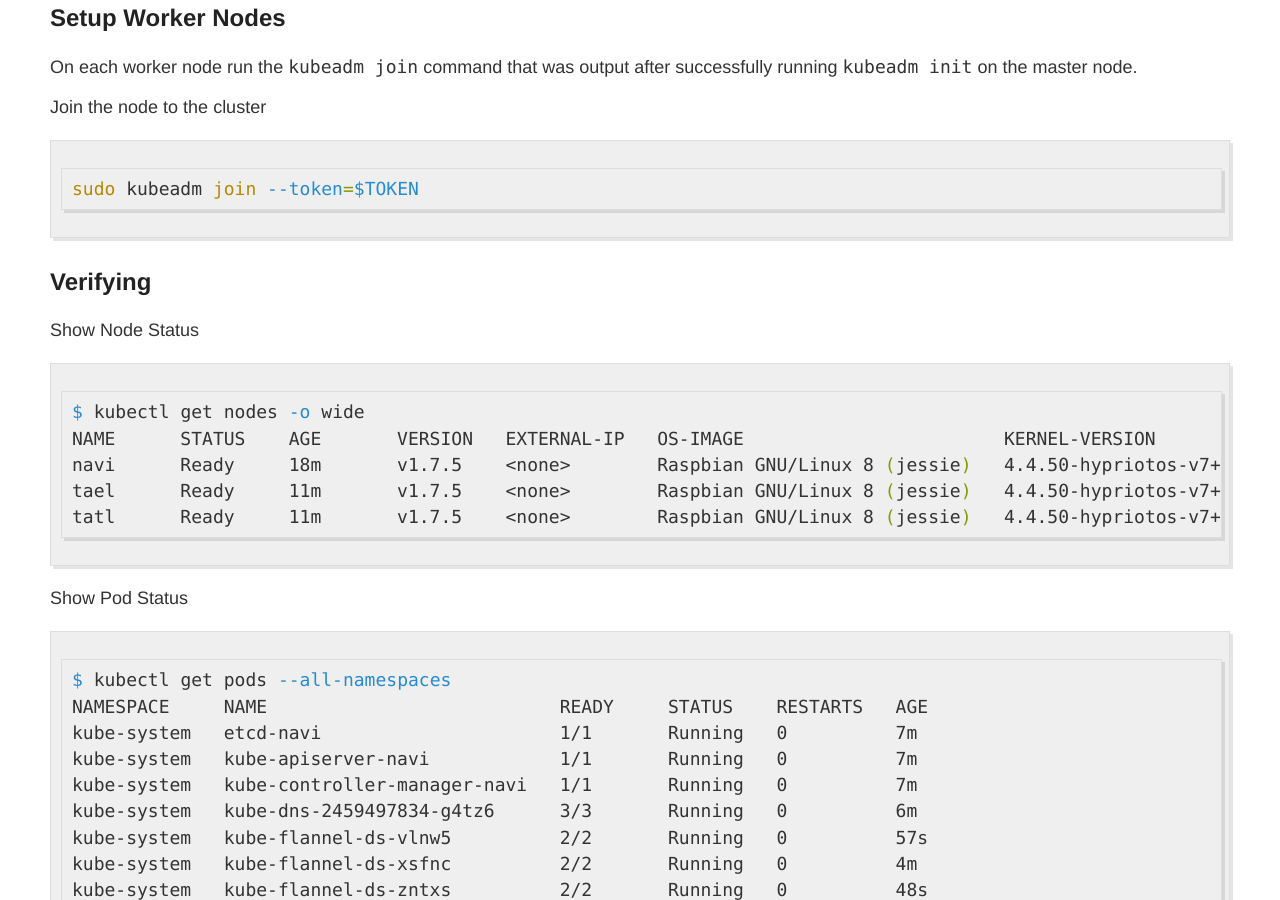
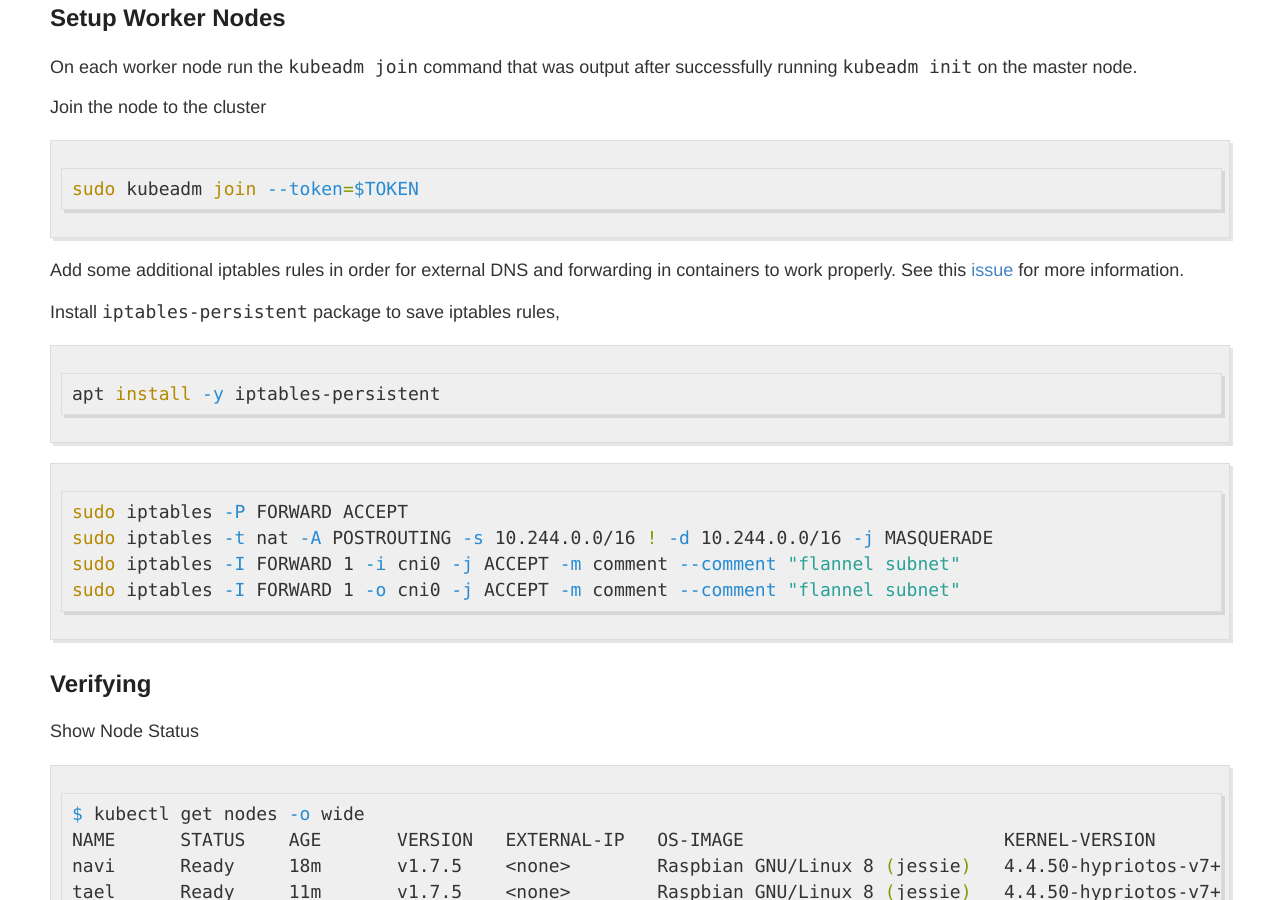
Before and after one commit to ecliptik/ecliptik.github.io, a Jekyll site: the page built from _posts/2017-9-11-Raspberry-Pi-Kubernetes-Cluster.md, in a window 1280 px wide and 900 px high, scrolled down 3239 px. Built offline with Jekyll 4.4.1, drawn with Linux system fonts in a browser that asks for light colours.

Commit message:
Add iptables section for nodes as well

````diff
--- a/_posts/2017-9-11-Raspberry-Pi-Kubernetes-Cluster.md
+++ b/_posts/2017-9-11-Raspberry-Pi-Kubernetes-Cluster.md
@@ -107,6 +107,22 @@
 sudo kubeadm join --token=$TOKEN
 ```
 
+
+Add some additional iptables rules in order for external DNS and forwarding in containers to work properly. See this [issue](https://github.com/coreos/flannel/issues/799) for more information.
+
+Install `iptables-persistent` package to save iptables rules,
+
+```shell
+apt install -y iptables-persistent
+```
+
+```shell
+sudo iptables -P FORWARD ACCEPT
+sudo iptables -t nat -A POSTROUTING -s 10.244.0.0/16 ! -d 10.244.0.0/16 -j MASQUERADE
+sudo iptables -I FORWARD 1 -i cni0 -j ACCEPT -m comment --comment "flannel subnet"
+sudo iptables -I FORWARD 1 -o cni0 -j ACCEPT -m comment --comment "flannel subnet"
+```
+
 ## Verifying
 Show Node Status
 
````
